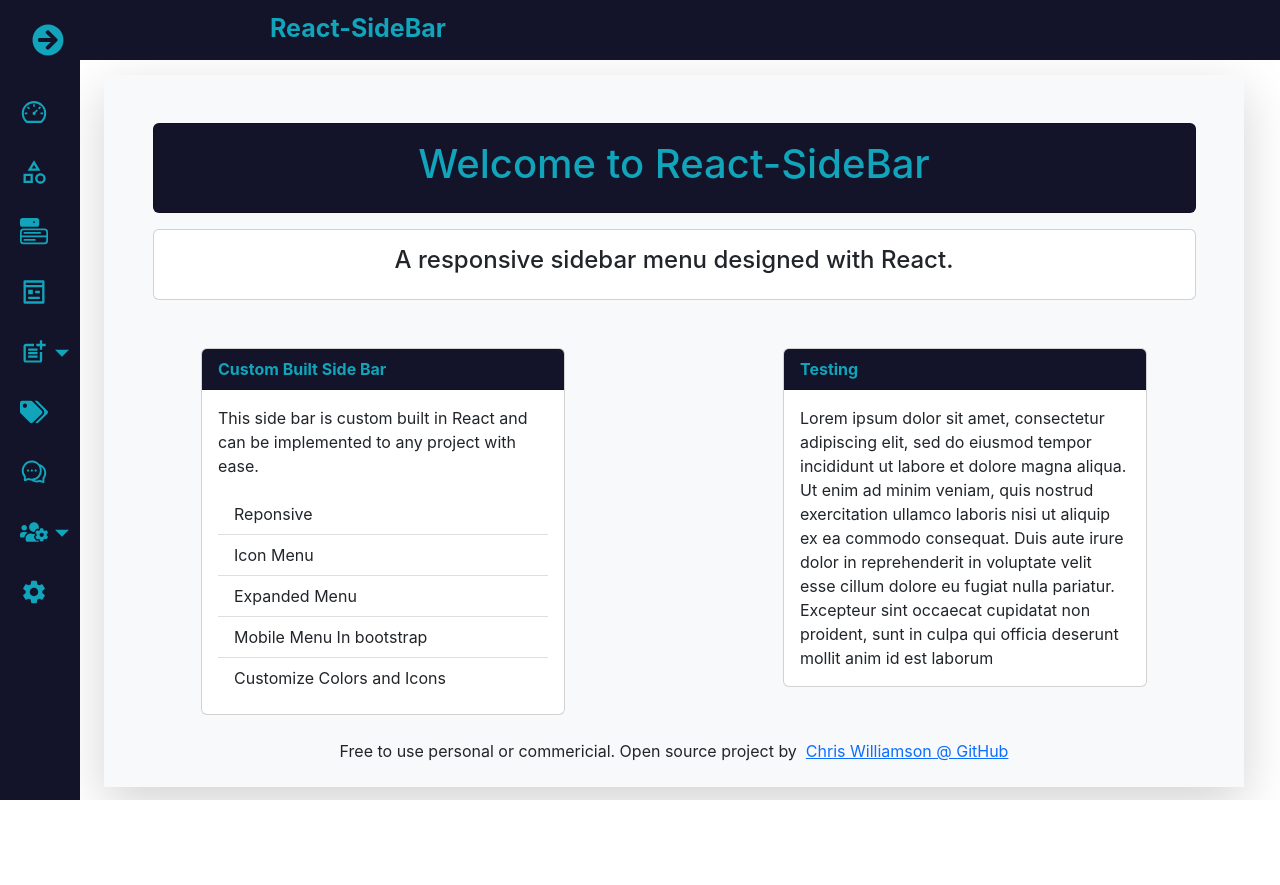
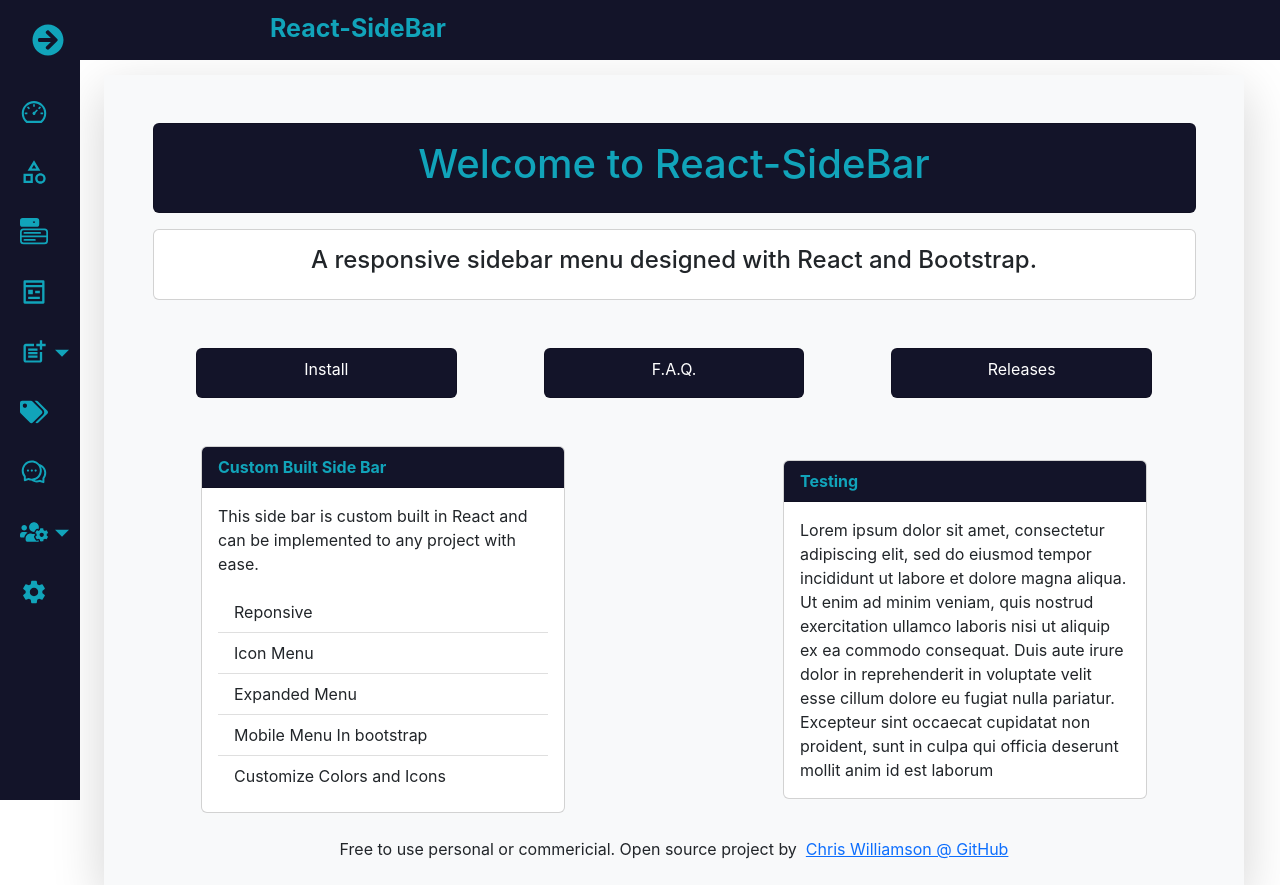
Before and after one commit to cwilliamson29/react-side-navbar, a React (Create React App) app: page / in a window 1280 px wide. Before the commit the page ends 800 px from the top, so only its background shows below. Built offline with nearby package versions, Linux system fonts and the light colour scheme.

Commit message:
adding documentation to homepage

```diff
--- a/src/components/Dashboard.js
+++ b/src/components/Dashboard.js
@@ -12,11 +12,26 @@
           </Card>
           <Card className="mt-3">
             <CardBody className="text-center">
-              <h4> A responsive sidebar menu designed with React.</h4>
+              <h4>
+                A responsive sidebar menu designed with React and Bootstrap.
+              </h4>
             </CardBody>
           </Card>
         </div>
-        <div className="col-md-4">
+
+        <div className="row mb-5 col-md-11 justify-content-around">
+          <Card className="col-3 bg-custom text-white text-center">
+            <p className="mt-2 mb-3">Install</p>
+          </Card>
+          <Card className="col-3 bg-custom text-white text-center ">
+            <p className="mt-2 mb-3">F.A.Q.</p>
+          </Card>
+          <Card className="col-3 bg-custom text-white text-center ">
+            <p className="mt-2 mb-3">Releases</p>
+          </Card>
+        </div>
+
+        <div className="col-11 col-md-5 col-xl-4 m-auto">
           <Card>
             <CardHeader className="bg-custom text-custom text-bold">
               Custom Built Side Bar
@@ -38,7 +53,7 @@
           </Card>
         </div>
 
-        <div className="col-md-4">
+        <div className="col-11 col-md-5 col-xl-4 m-auto">
           <Card>
             <CardHeader className="bg-custom text-custom text-bold">
               Testing
```
